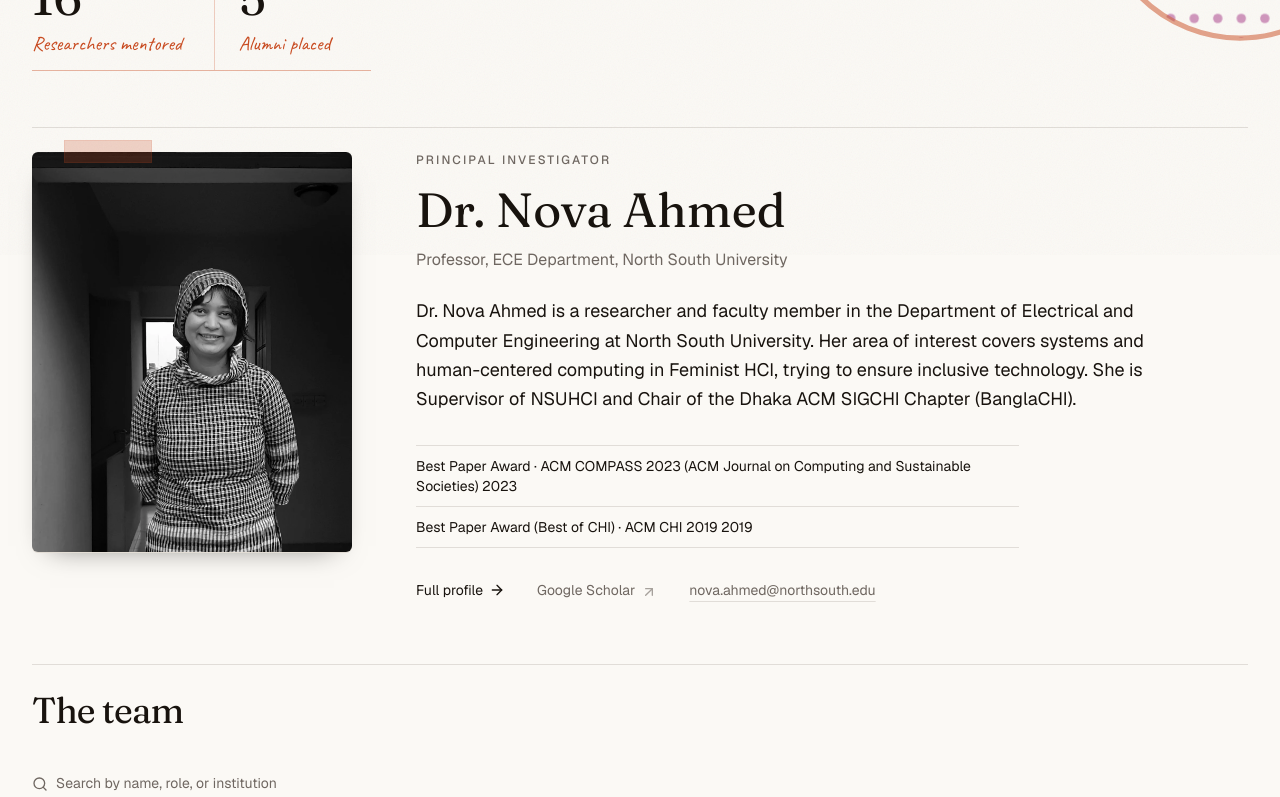
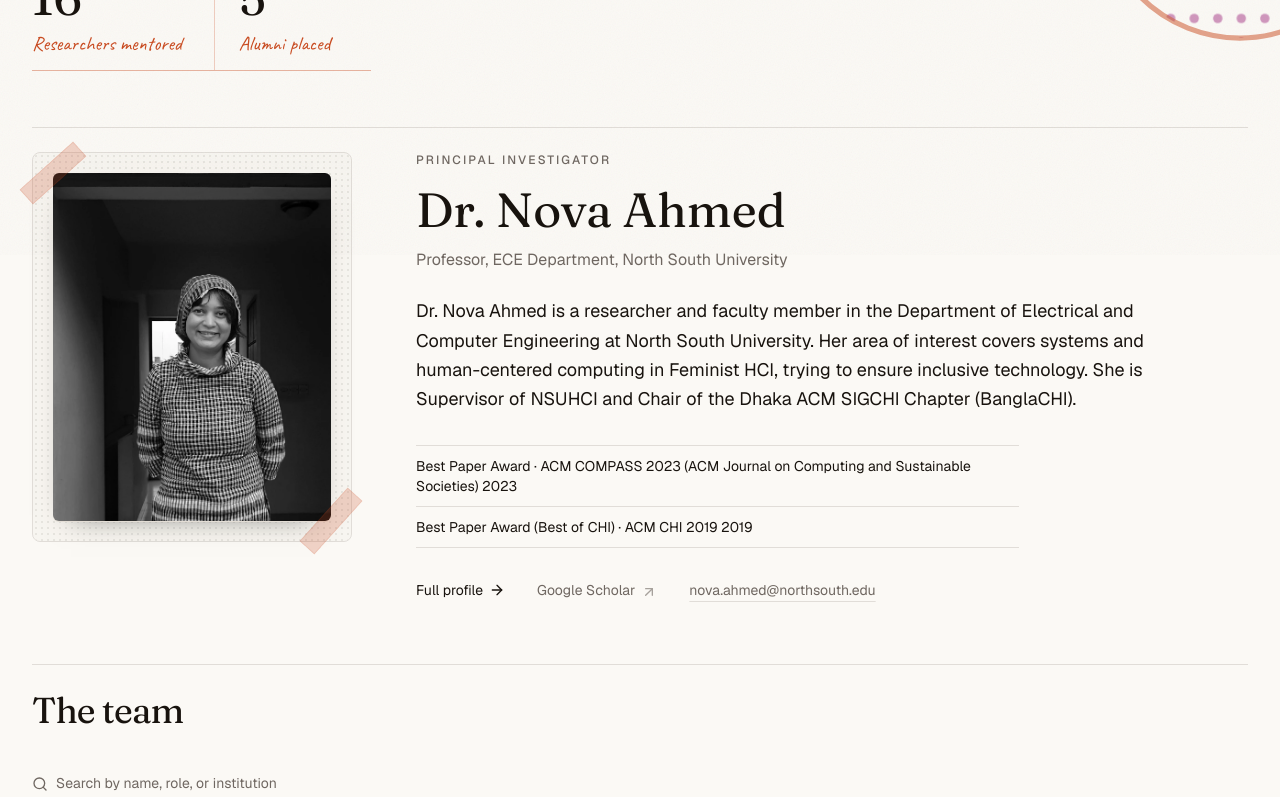
Before and after one commit to uzayer/dial-test, a Next.js app: page /people in a window 1280 px wide. Shown: the part 545-1342 px from the top of the page. Built offline with nearby package versions, Linux system fonts and the light colour scheme; a web font is replaced by a local one.

Commit message:
feat: tape photos at opposite corners like a notebook
Photos are held down by two strips across the top-left and bottom-right corners instead of one along the top. The People menu card no longer clips the tape, and the PI's portrait on /people sits on the same bordered halftone card.

```diff
--- a/src/app/globals.css
+++ b/src/app/globals.css
@@ -7,8 +7,7 @@
 @theme inline {
   --color-background: var(--background);
   --color-foreground: var(--foreground);
-  --font-sans:
-    var(--font-geist-sans), var(--font-bengali), ui-sans-serif, system-ui, sans-serif;
+  --font-sans: var(--font-geist-sans), var(--font-bengali), ui-sans-serif, system-ui, sans-serif;
   --font-mono: var(--font-geist-mono);
   --font-heading: var(--font-sans);
   /* Editorial display face for page and section titles. */
@@ -326,14 +325,30 @@ body:is(.dark)::after {
   transition: rotate 200ms var(--ease-snappy);
 }
 
-/* A strip of tape across a corner. */
+/* A strip of tape across a corner, the way a photo is stuck into a notebook:
+   one strip over the top-left corner and one over the bottom-right, each
+   centred on its corner and laid across the diagonal. The two angles differ by
+   a few degrees on purpose — two strips at exactly -45deg read as a stamp. */
 @utility tape {
   position: absolute;
-  width: 5.5rem;
-  height: 1.4rem;
+  z-index: 10;
+  width: 4.5rem;
+  height: 1.25rem;
   background: color-mix(in oklab, var(--ink) 22%, transparent);
   box-shadow: inset 0 0 0 1px color-mix(in oklab, var(--ink) 10%, transparent);
-  rotate: 0deg;
+  pointer-events: none;
+}
+@utility tape-tl {
+  top: 0;
+  left: 0;
+  translate: -50% -50%;
+  rotate: -42deg;
+}
+@utility tape-br {
+  right: 0;
+  bottom: 0;
+  translate: 50% 50%;
+  rotate: -48deg;
 }
 
 /* A page prints in one ink. `--header-ink` is the second ink everywhere by
--- a/src/components/marks.tsx
+++ b/src/components/marks.tsx
@@ -18,6 +18,19 @@ const strokeProps = {
   strokeLinecap: "round",
   strokeLinejoin: "round",
 } as const;
+
+/**
+ * Tape holding a photograph down at two opposite corners, top-left and
+ * bottom-right, as in a notebook. Place it inside the photo's `relative`
+ * parent — usually as `OptionalImage`'s `overlay`, so a photo that fails to
+ * load takes its tape with it.
+ */
+export const Tape = () => (
+  <>
+    <span aria-hidden className="tape tape-tl" />
+    <span aria-hidden className="tape tape-br" />
+  </>
+);
 
 /**
  * Wavy underline; runs the full width of its container.
--- a/src/components/member-profile.tsx
+++ b/src/components/member-profile.tsx
@@ -1,4 +1,4 @@
-import { CropMarks, Squiggle } from "@/components/marks";
+import { CropMarks, Squiggle, Tape } from "@/components/marks";
 import { InitialTile } from "@/components/initial-tile";
 import { OptionalImage } from "@/components/optional-image";
 import { RisoArt } from "@/components/riso";
@@ -100,7 +100,7 @@ const MemberProfile = ({ member, className }: MemberProfileProps) => {
             <OptionalImage
               src={member.photo}
               alt={member.name}
-              overlay={<span aria-hidden className="tape -top-2.5 left-6 z-10" />}
+              overlay={<Tape />}
               frameClassName="aspect-[4/5] w-full rounded-sm"
               className="h-full w-full object-cover object-top"
               fallback={
--- a/src/components/navbar4.tsx
+++ b/src/components/navbar4.tsx
@@ -9,6 +9,7 @@ import {
   CropMarks,
   RegistrationMark,
   SquiggleUnderline,
+  Tape,
   TickMark,
 } from "@/components/marks";
 import { DialLockup, DialMark } from "@/components/dial-logo";
@@ -359,10 +360,12 @@ const PeopleMenu = ({ nav }: MenuProps) => (
         portrait standing in for a real person. */}
     <Link
       href="/people"
-      className="group relative flex flex-col overflow-hidden rounded-md border border-border bg-muted/40 p-5"
+      className="group relative flex flex-col rounded-md border border-border bg-muted/40 p-5"
     >
-      <CropMarks className="text-ink/50" />
-      <span aria-hidden className="halftone absolute inset-0 opacity-[0.07]" />
+      {/* No overflow-hidden on this card: the tape is stuck on over the edge
+          of the photo and must be free to run past the card. The halftone
+          rounds itself instead. */}
+      <span aria-hidden className="halftone absolute inset-0 rounded-[inherit] opacity-[0.07]" />
       <div className="relative">
         {nav.pi?.photo ? (
           <span className="relative block">
@@ -372,7 +375,7 @@ const PeopleMenu = ({ nav }: MenuProps) => (
             <OptionalImage
               src={nav.pi.photo}
               alt={`Dr. ${nav.pi.name}`}
-              overlay={<span aria-hidden className="tape -top-2.5 left-6 z-10" />}
+              overlay={<Tape />}
               frameClassName="aspect-3/4 w-full rounded-sm"
               className="h-full w-full object-cover object-center"
               fallback={<RisoArt variant="bloom" className="mx-auto size-40" />}
@@ -404,9 +407,7 @@ const PeopleMenu = ({ nav }: MenuProps) => (
           the PI has a photograph, so the rest arrive as their printed initial
           in their own ink — the roster's vocabulary, not a placeholder. */}
       <div>
-        <PanelLabel>
-          {nav.teamCount} In the Lab
-        </PanelLabel>
+        <PanelLabel>{nav.teamCount} In the Lab</PanelLabel>
         <div className="grid gap-6 md:grid-cols-3">
           {nav.rosterGroups.map((group) => (
             <div key={group.title}>
--- a/src/components/news-feed.tsx
+++ b/src/components/news-feed.tsx
@@ -20,6 +20,7 @@ import {
 import { listEnter, listStagger } from "@/lib/motion";
 import { displaySectionTitle } from "@/lib/typography";
 import { cn } from "@/lib/utils";
+import { Tape } from "@/components/marks";
 
 // The vocabulary moved to @/lib/news so the entry page can share it; these
 // re-exports keep the component's existing importers working.
@@ -159,7 +160,7 @@ export function NewsFeed({ entries }: { entries: NewsEntry[] }) {
                           <OptionalImage
                             src={entry.photo}
                             alt={entry.title}
-                            overlay={<span aria-hidden className="tape -top-3 left-10 z-10" />}
+                            overlay={<Tape />}
                             frameClassName="sticker-alt rounded-sm shadow-[0_12px_28px_-20px_rgba(0,0,0,0.6)]"
                             className="aspect-video"
                           />
--- a/src/components/page-header.tsx
+++ b/src/components/page-header.tsx
@@ -114,11 +114,7 @@ const PageHeader = ({
       )}
       <div
         {...step(1)}
-        className={cn(
-          "relative w-fit",
-          (eyebrow || glyph) && "mt-4",
-          step(1).className,
-        )}
+        className={cn("relative w-fit", (eyebrow || glyph) && "mt-4", step(1).className)}
       >
         <h1 className={pageTitle}>{title}</h1>
         <Squiggle className={cn("ink-mark mt-1", fullTitleSquiggle ? "max-w-none" : "max-w-md")} />
--- a/src/components/photo-slot.tsx
+++ b/src/components/photo-slot.tsx
@@ -1,4 +1,4 @@
-import { CropMarks } from "@/components/marks";
+import { CropMarks, Tape } from "@/components/marks";
 import { OptionalImage } from "@/components/optional-image";
 import { RisoArt, type RisoVariant } from "@/components/riso";
 import { cn } from "@/lib/utils";
@@ -59,7 +59,7 @@ export function PhotoSlot({
           <OptionalImage
             src={src}
             alt={alt}
-            overlay={taped ? <span aria-hidden className="tape -top-2.5 left-6 z-10" /> : null}
+            overlay={taped ? <Tape /> : null}
             frameClassName={cn("w-full rounded-md", aspect)}
             className="h-full w-full object-cover"
             fallback={art_}
--- a/src/components/pi-profile.tsx
+++ b/src/components/pi-profile.tsx
@@ -3,6 +3,7 @@ import { label } from "@/lib/typography";
 import { InitialTile } from "@/components/initial-tile";
 import { OptionalImage } from "@/components/optional-image";
 import { cn } from "@/lib/utils";
+import { Tape } from "@/components/marks";
 
 export interface PIProfileData {
   name: string;
@@ -25,11 +26,19 @@ const PIProfile = ({ pi, className }: PIProfileProps) => (
   <section className={cn("container", className)}>
     <div className="grid gap-10 border-t border-border pt-6 md:grid-cols-[minmax(0,20rem)_1fr] md:gap-16">
       {pi.photo ? (
-        <div className="relative w-full max-w-80">
+        // Mounted on the same bordered, halftoned card as the People menu's
+        // portrait. `self-start` keeps the grid from stretching the card to
+        // the bio's height, which would leave it empty below the photo.
+        <div className="relative w-full max-w-80 self-start rounded-md border border-border bg-muted/40 p-5">
+          <span
+            aria-hidden
+            className="halftone absolute inset-0 rounded-[inherit] opacity-[0.07]"
+          />
+          <span className="relative block">
             <OptionalImage
               src={pi.photo}
               alt={pi.name}
-            overlay={<span aria-hidden className="tape -top-3 left-8 z-10" />}
+              overlay={<Tape />}
               frameClassName="aspect-[4/5] w-full rounded-sm shadow-[0_1px_0_0_var(--paper-line),0_12px_28px_-18px_rgba(0,0,0,0.55)]"
               className="h-full w-full object-cover object-top"
               fallback={
@@ -39,6 +48,7 @@ const PIProfile = ({ pi, className }: PIProfileProps) => (
                 />
               }
             />
+          </span>
         </div>
       ) : (
         <InitialTile
```
Lines whose indentation alone changed are shown as unchanged.
